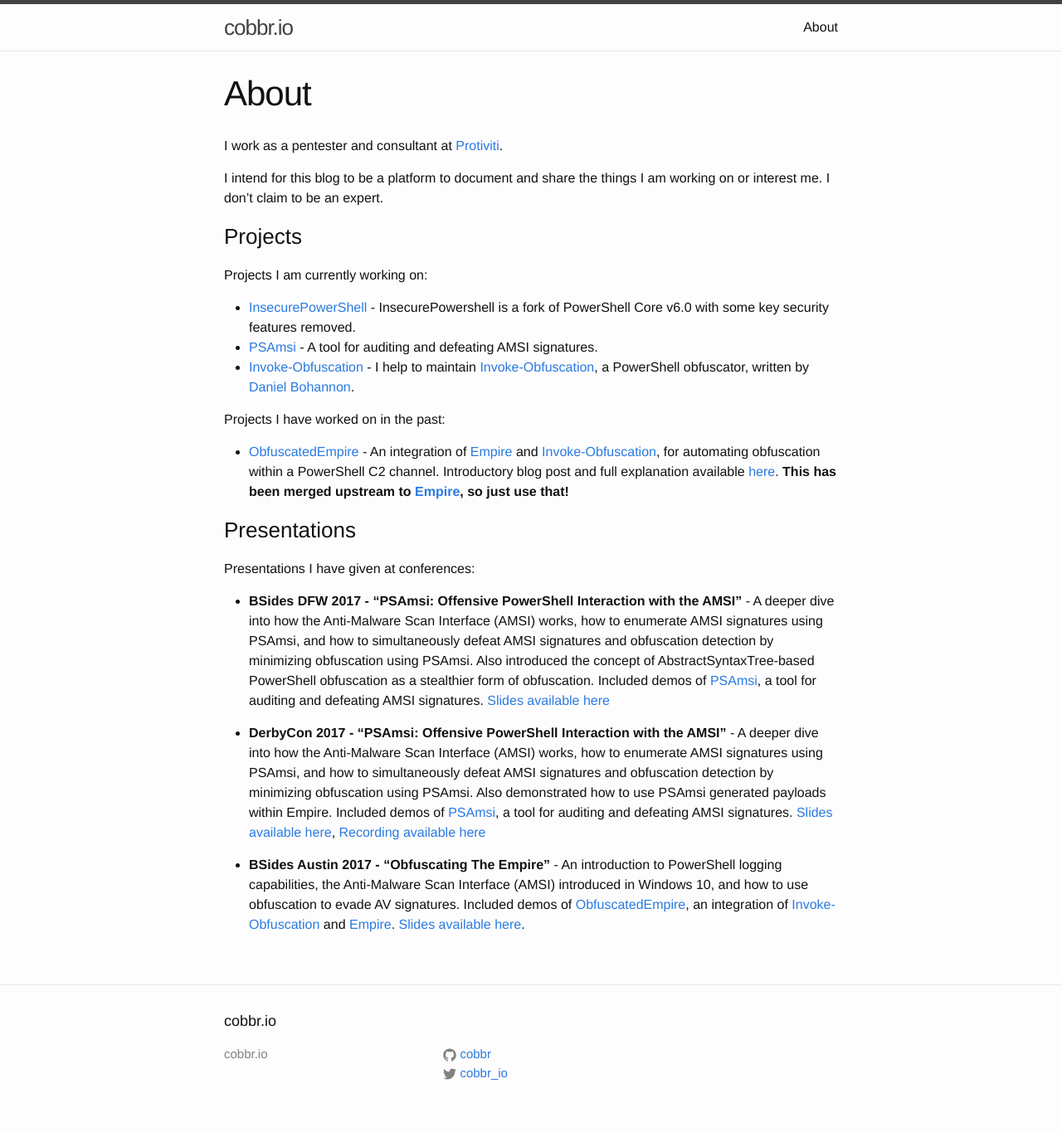
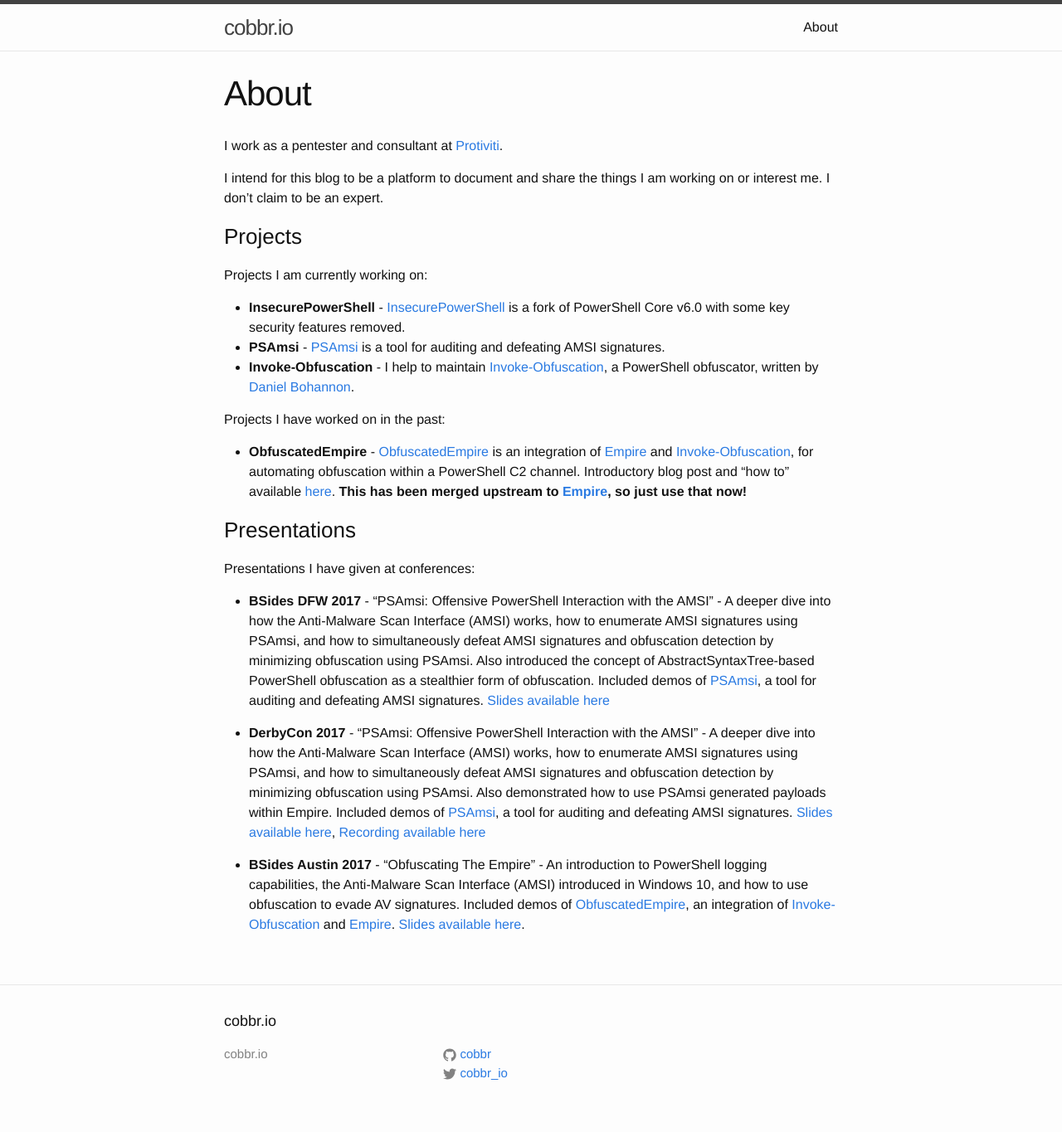
Before and after one commit to cobbr/cobbr.io, a Jekyll site: the page built from about.md, in a window 1280 px wide. Shown: the whole page at 83% size. Built offline with Jekyll 4.4.1, drawn with Linux system fonts in a browser that asks for light colours.

Commit message:
modify about

```diff
--- a/about.md
+++ b/about.md
@@ -12,20 +12,20 @@ I intend for this blog to be a platform to document and share the things I am wo
 
 Projects I am currently working on:
 
-* [InsecurePowerShell](https://github.com/cobbr/InsecurePowershell) - InsecurePowershell is a fork of PowerShell Core v6.0 with some key security features removed.
-* [PSAmsi](https://github.com/cobbr/PSAmsi) - A tool for auditing and defeating AMSI signatures.
-* [Invoke-Obfuscation](https://github.com/danielbohannon/Invoke-Obfuscation) - I help to maintain [Invoke-Obfuscation](https://github.com/danielbohannon/Invoke-Obfuscation), a PowerShell obfuscator, written by [Daniel Bohannon](https://twitter.com/danielhbohannon).
+* **InsecurePowerShell** - [InsecurePowerShell](https://github.com/cobbr/InsecurePowershell) is a fork of PowerShell Core v6.0 with some key security features removed.
+* **PSAmsi** - [PSAmsi](https://github.com/cobbr/PSAmsi) is a tool for auditing and defeating AMSI signatures.
+* **Invoke-Obfuscation** - I help to maintain [Invoke-Obfuscation](https://github.com/danielbohannon/Invoke-Obfuscation), a PowerShell obfuscator, written by [Daniel Bohannon](https://twitter.com/danielhbohannon).
 
 Projects I have worked on in the past:
 
-* [ObfuscatedEmpire](https://github.com/cobbr/ObfuscatedEmpire) - An integration of [Empire](https://github.com/EmpireProject/Empire) and [Invoke-Obfuscation](https://github.com/danielbohannon/Invoke-Obfuscation), for automating obfuscation within a PowerShell C2 channel. Introductory blog post and full explanation available [here]({{site.baseurl}}/ObfuscatedEmpire.html). **This has been merged upstream to [Empire](https://github.com/EmpireProject/Empire), so just use that!**
+* **ObfuscatedEmpire** - [ObfuscatedEmpire](https://github.com/cobbr/ObfuscatedEmpire) is an integration of [Empire](https://github.com/EmpireProject/Empire) and [Invoke-Obfuscation](https://github.com/danielbohannon/Invoke-Obfuscation), for automating obfuscation within a PowerShell C2 channel. Introductory blog post and "how to" available [here]({{site.baseurl}}/ObfuscatedEmpire.html). **This has been merged upstream to [Empire](https://github.com/EmpireProject/Empire), so just use that now!**
 
 ### Presentations
 
 Presentations I have given at conferences:
 
-* **BSides DFW 2017 - "PSAmsi: Offensive PowerShell Interaction with the AMSI"** - A deeper dive into how the Anti-Malware Scan Interface (AMSI) works, how to enumerate AMSI signatures using PSAmsi, and how to simultaneously defeat AMSI signatures and obfuscation detection by minimizing obfuscation using PSAmsi. Also introduced the concept of AbstractSyntaxTree-based PowerShell obfuscation as a stealthier form of obfuscation. Included demos of [PSAmsi](https://github.com/cobbr/PSAmsi), a tool for auditing and defeating AMSI signatures. [Slides available here](https://github.com/cobbr/slides/blob/master/BSides/DFW/PSAmsi%20-%20Offensive%20PowerShell%20Interaction%20with%20the%20AMSI.pdf)
+* **BSides DFW 2017** - "PSAmsi: Offensive PowerShell Interaction with the AMSI" - A deeper dive into how the Anti-Malware Scan Interface (AMSI) works, how to enumerate AMSI signatures using PSAmsi, and how to simultaneously defeat AMSI signatures and obfuscation detection by minimizing obfuscation using PSAmsi. Also introduced the concept of AbstractSyntaxTree-based PowerShell obfuscation as a stealthier form of obfuscation. Included demos of [PSAmsi](https://github.com/cobbr/PSAmsi), a tool for auditing and defeating AMSI signatures. [Slides available here](https://github.com/cobbr/slides/blob/master/BSides/DFW/PSAmsi%20-%20Offensive%20PowerShell%20Interaction%20with%20the%20AMSI.pdf)
 
-* **DerbyCon 2017 - "PSAmsi: Offensive PowerShell Interaction with the AMSI"** - A deeper dive into how the Anti-Malware Scan Interface (AMSI) works, how to enumerate AMSI signatures using PSAmsi, and how to simultaneously defeat AMSI signatures and obfuscation detection by minimizing obfuscation using PSAmsi. Also demonstrated how to use PSAmsi generated payloads within Empire. Included demos of [PSAmsi](https://github.com/cobbr/PSAmsi), a tool for auditing and defeating AMSI signatures. [Slides available here](https://github.com/cobbr/slides/blob/master/DerbyCon/PSAmsi%20-%20Offensive%20PowerShell%20Interaction%20with%20the%20AMSI.pdf), [Recording available here](https://www.youtube.com/watch?v=rEFyalXfQWk)
+* **DerbyCon 2017** - "PSAmsi: Offensive PowerShell Interaction with the AMSI" - A deeper dive into how the Anti-Malware Scan Interface (AMSI) works, how to enumerate AMSI signatures using PSAmsi, and how to simultaneously defeat AMSI signatures and obfuscation detection by minimizing obfuscation using PSAmsi. Also demonstrated how to use PSAmsi generated payloads within Empire. Included demos of [PSAmsi](https://github.com/cobbr/PSAmsi), a tool for auditing and defeating AMSI signatures. [Slides available here](https://github.com/cobbr/slides/blob/master/DerbyCon/PSAmsi%20-%20Offensive%20PowerShell%20Interaction%20with%20the%20AMSI.pdf), [Recording available here](https://www.youtube.com/watch?v=rEFyalXfQWk)
 
-* **BSides Austin 2017 - "Obfuscating The Empire"** - An introduction to PowerShell logging capabilities, the Anti-Malware Scan Interface (AMSI) introduced in Windows 10, and how to use obfuscation to evade AV signatures. Included demos of [ObfuscatedEmpire](https://github.com/cobbr/ObfuscatedEmpire), an integration of [Invoke-Obfuscation](https://github.com/danielbohannon/Invoke-Obfuscation) and [Empire](https://github.com/EmpireProject/Empire). [Slides available here](https://github.com/cobbr/slides/blob/master/BSides/Austin/Obfuscating%20The%20Empire.pdf).
+* **BSides Austin 2017** - "Obfuscating The Empire" - An introduction to PowerShell logging capabilities, the Anti-Malware Scan Interface (AMSI) introduced in Windows 10, and how to use obfuscation to evade AV signatures. Included demos of [ObfuscatedEmpire](https://github.com/cobbr/ObfuscatedEmpire), an integration of [Invoke-Obfuscation](https://github.com/danielbohannon/Invoke-Obfuscation) and [Empire](https://github.com/EmpireProject/Empire). [Slides available here](https://github.com/cobbr/slides/blob/master/BSides/Austin/Obfuscating%20The%20Empire.pdf).
```
